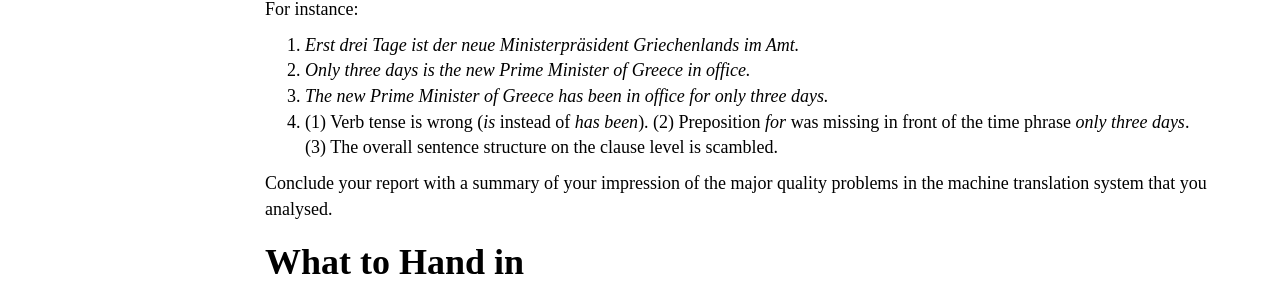
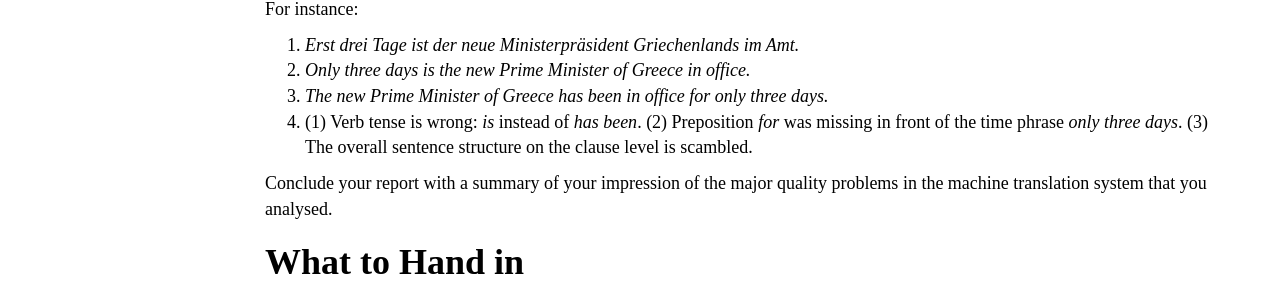
Before and after one commit to mt-class/jhu, a Jekyll site: the page built from hw0.md, in a window 1280 px wide and 1153 px high. Shown: the part 656-950 px from the top of the window. Built offline with Jekyll 4.4.1, drawn with Linux system fonts in a browser that asks for light colours; nearby versions of some CDN libraries; some web fonts are replaced.

Commit message:
Update hw0.md

```diff
--- a/hw0.md
+++ b/hw0.md
@@ -37,7 +37,7 @@ For instance:
 1. _Erst drei Tage ist der neue Ministerpräsident Griechenlands im Amt._
 2. _Only three days is the new Prime Minister of Greece in office._
 3. _The new Prime Minister of Greece has been in office for only three days._
-4. (1) Verb tense is wrong (_is_ instead of _has been_). (2) Preposition _for_ was missing in front of the time phrase _only three days_. (3) The overall sentence structure on the clause level is scambled.
+4. (1) Verb tense is wrong: _is_ instead of _has been_. (2) Preposition _for_ was missing in front of the time phrase _only three days_. (3) The overall sentence structure on the clause level is scambled.
 
 Conclude your report with a summary of your impression of the major quality problems in the machine translation system that you analysed.
 
```
